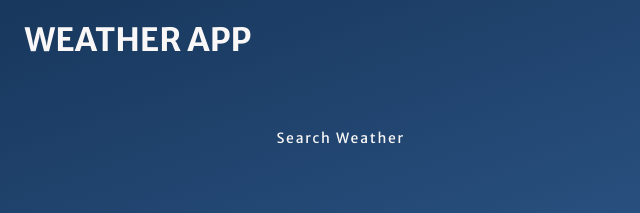
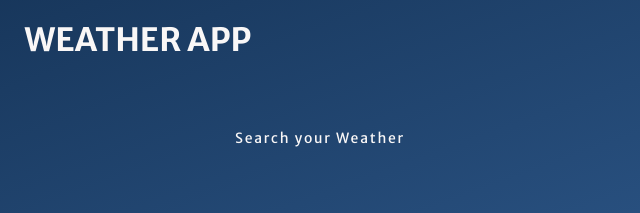
Before and after one commit to piyushkhare001/Weather-App, a plain HTML site: page index.html in a window 1280 px wide. Shown: the top 213 px of the page, 502-1142 px from the left. Drawn offline with Linux system fonts and the light colour scheme.

Commit message:
Update index.html

```diff
--- a/index.html
+++ b/index.html
@@ -19,7 +19,7 @@
 
         <div class="tab-container">
             <p class="tab" data-userWeather>Your Weather</p>
-            <p class="tab" data-searchWeather>Search Weather</p>
+            <p class="tab" data-searchWeather>Search your Weather</p>
         </div>
 
         <div class="weather-container">
```
